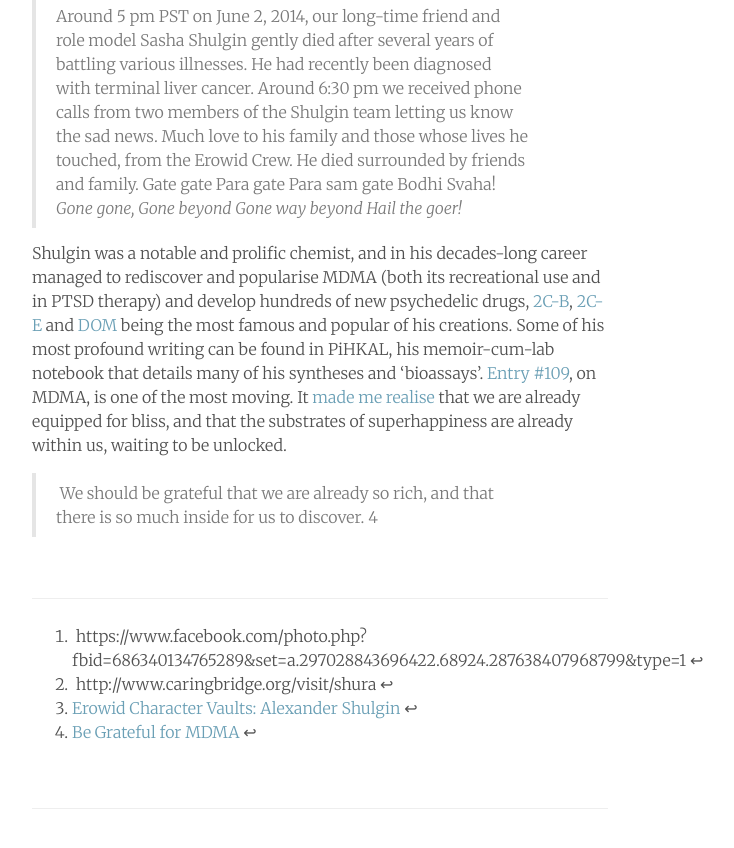
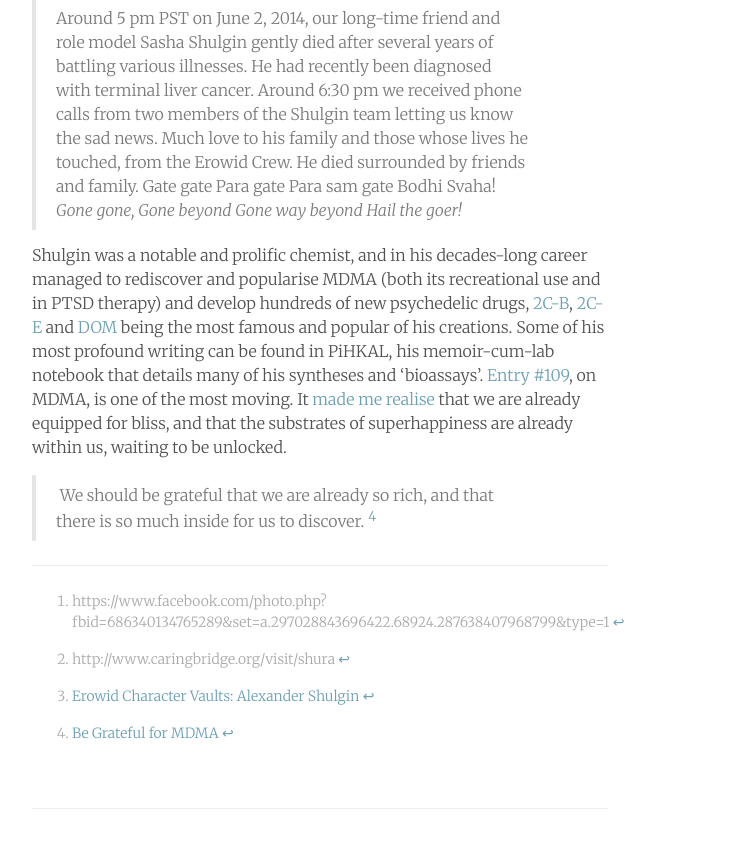
Before and after one commit to henryaj/blog-old, a Jekyll site: the page built from _posts/2014-06-03-the-passing-of-a-psychedelic-giant.md, in a window 1280 px wide and 1400 px high. Shown: the part 546-1394 px from the top of the window, without its empty margins (320-1054 px from the left). Built offline with Jekyll 4.4.1, drawn with Linux system fonts in a browser that asks for light colours; part of the change alters nothing that is shown; some of the changed text lies outside the part shown; grey boxes are pictures that could not be loaded.

```diff
--- a/_posts/2014-06-03-the-passing-of-a-psychedelic-giant.md
+++ b/_posts/2014-06-03-the-passing-of-a-psychedelic-giant.md
@@ -4,19 +4,20 @@ date: 2014/06/03 09:14:16
 layout: post
 ---
 
-![1962784_686338798098756_7696906708965174545_n](http://henryaj.files.wordpress.com/2014/06/1962784_686338798098756_7696906708965174545_n.jpg?w=232) Alexander "Sasha" Shulgin died yesterday aged 88.1 2 3
+![1962784_686338798098756_7696906708965174545_n](http://henryaj.files.wordpress.com/2014/06/1962784_686338798098756_7696906708965174545_n.jpg?w=232) Alexander "Sasha" Shulgin died yesterday aged 88.[^fb] [^caringbridge] [^erowid]
+
+[^fb]: https://www.facebook.com/photo.php?fbid=686340134765289&set=a.297028843696422.68924.287638407968799&type=1
+[^caringbridge]: http://www.caringbridge.org/visit/shura
+[^erowid]: [Erowid Character Vaults: Alexander Shulgin](https://www.erowid.org/culture/characters/shulgin_alexander/)
+
+
 
 > Around 5 pm PST on June 2, 2014, our long-time friend and role model Sasha Shulgin gently died after several years of battling various illnesses. He had recently been diagnosed with terminal liver cancer. Around 6:30 pm we received phone calls from two members of the Shulgin team letting us know the sad news. Much love to his family and those whose lives he touched, from the Erowid Crew. He died surrounded by friends and family. Gate gate Para gate Para sam gate Bodhi Svaha! _Gone gone,_ _Gone beyond_ _Gone way beyond_ _Hail the goer!_
 
 Shulgin was a notable and prolific chemist, and in his decades-long career managed to rediscover and popularise MDMA (both its recreational use and in PTSD therapy) and develop hundreds of new psychedelic drugs, [2C-B](http://en.wikipedia.org/wiki/2C-B), [2C-E](http://en.wikipedia.org/wiki/2C-E) and [DOM](https://en.wikipedia.org/wiki/2,5-Dimethoxy-4-methylamphetamine) being the most famous and popular of his creations. Some of his most profound writing can be found in PiHKAL, his memoir-cum-lab notebook that details many of his syntheses and 'bioassays'. [Entry #109](https://www.erowid.org/library/books_online/pihkal/pihkal109.shtml), on MDMA, is one of the most moving. It [made me realise](http://henrystanley.com/2011/12/07/be-grateful-for-mdma/) that we are already equipped for bliss, and that the substrates of superhappiness are already within us, waiting to be unlocked.
 
->  We should be grateful that we are already so rich, and that there is so much inside for us to discover. 4
+>  We should be grateful that we are already so rich, and that there is so much inside for us to discover. [^hs-blog]
 
+[^hs-blog]: [Be Grateful for MDMA](http://henrystanley.com/be-grateful-for-mdma/)
 
-
-* * *
-
-  1.  https://www.facebook.com/photo.php?fbid=686340134765289&set=a.297028843696422.68924.287638407968799&type=1 ↩
-  2.  http://www.caringbridge.org/visit/shura ↩
-  3. [Erowid Character Vaults: Alexander Shulgin](https://www.erowid.org/culture/characters/shulgin_alexander/) ↩
-  4. [Be Grateful for MDMA](http://henrystanley.com/2011/12/07/be-grateful-for-mdma/) ↩
+***
```
